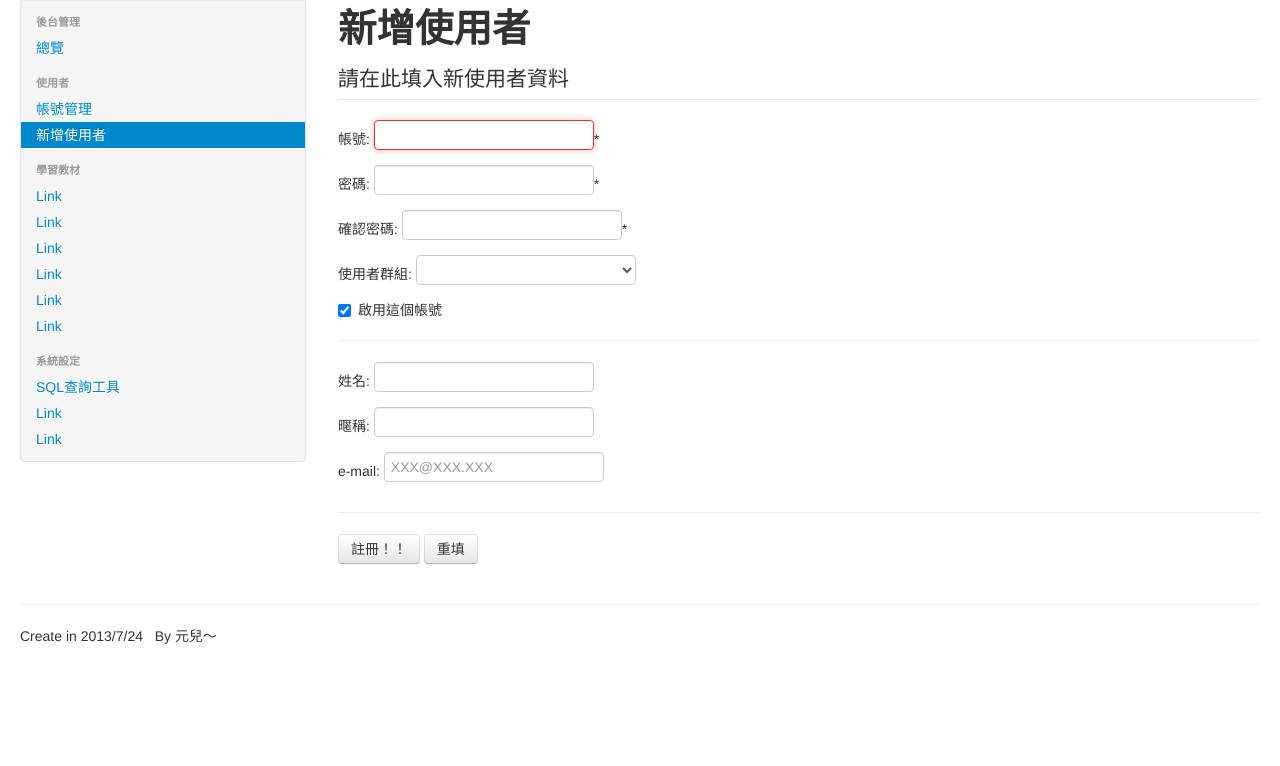
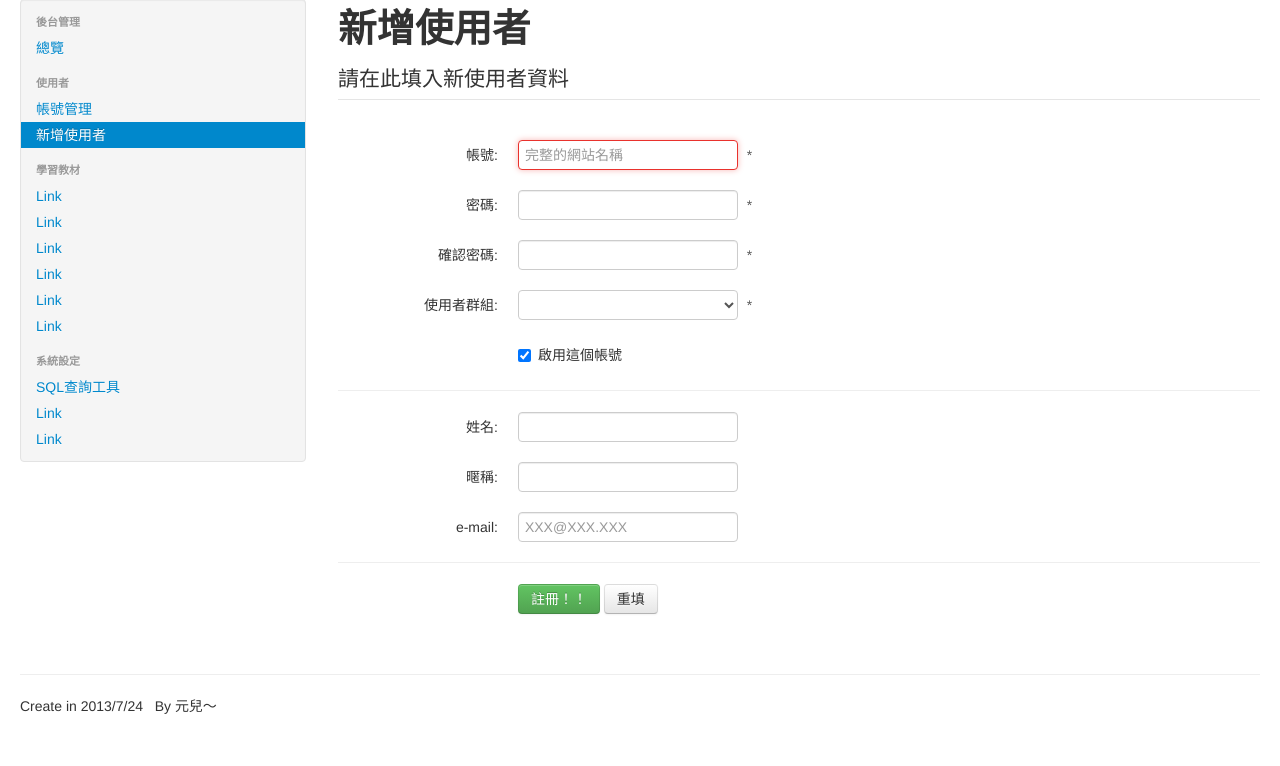
Before and after one commit to chu-dblab/E-learning-Server, a PHP site: page /account_create.php in a window 1280 px wide. Shown: the part 61-827 px from the top of the page. Before the commit the page ends 705 px from the top, so only its background shows below. Run offline with PHP 8.4, Linux system fonts and the light colour scheme; data that the repository does not hold is empty; a stand-in replaces the project's code that opens the database connection.

Commit message:
新增使用者管理網頁美化

```diff
--- a/htdocs/admin/account_create.php
+++ b/htdocs/admin/account_create.php
@@ -1,7 +1,7 @@
 <!--
-  account_list.php
+  account_create.php
 
-   查詢有哪些使用者
+   新增一位使用者
 
    Copyright 2013 元兒～ <yuan@Yuan-NB>
 
@@ -80,12 +80,31 @@
 						<?php show_status_notify() ?>
 					</section>
 					<section id="create-form">
-						<form action="action/account_toCreate.php" method="post">
+						<form class="form-horizontal" action="action/account_toCreate.php" method="post">
 							<fieldset>
 								<legend>請在此填入新使用者資料</legend>
-								<label>帳號: <input autofocus type="text" name="user_id" required="required" />*</label>
-								<label>密碼: <input type="password" name="user_password" id="user_password" required="required" oninput="checkPasswords()" />*</label>
-								<label>確認密碼: <input type="password" name="user_confirm_password" id="user_confirm_password" required="required" oninput="checkPasswords()" />*</label>
+
+								<div class="control-group">
+									<label class="control-label" for="user_id">帳號: </label>
+									<div class="controls">
+										<input autofocus type="text" name="user_id" id="user_id" required="required" placeholder="完整的網站名稱" />
+										<span class="help-inline">*</span>
+									</div>
+								</div>
+								<div class="control-group">
+									<label class="control-label" for="user_password">密碼: </label>
+									<div class="controls">
+										<input type="password" name="user_password" id="user_password" required="required" oninput="checkPasswords()" />
+										<span class="help-inline">*</span>
+									</div>
+								</div>
+								<div class="control-group">
+									<label class="control-label" for="user_confirm_password">確認密碼: </label>
+									<div class="controls">
+										<input type="password" name="user_confirm_password" id="user_confirm_password" required="required" oninput="checkPasswords()" />
+										<span class="help-inline">*</span>
+									</div>
+								</div>
 								<script>
 									function checkPasswords() {
 										var user_password = document.getElementById('user_password');
@@ -98,7 +117,10 @@
 										}
 									}
 								</script>
-								<label>使用者群組:
+
+								<div class="control-group">
+									<label class="control-label" for="user_group">使用者群組: </label>
+									<div class="controls">
 										<select name="user_group" id="user_group">
 											<?php
 												$userGroup = userGroup_getList();
@@ -109,17 +131,46 @@
 											<!--<option value="MD5">MD5</option>
 											<otion value="">無</option>-->
 										</select>
-								</label>
+										<span class="help-inline">*</span>
+									</div>
+								</div>
+								<div class="control-group">
+									<div class="controls">
 										<label class="checkbox">
 											<input type="checkbox" name="user_active" value="active" checked> 啟用這個帳號
 										</label>
+									</div>
+								</div>
 								<hr />
-								<label>姓名: <input type="text" name="user_realName" /></label>
-								<label>暱稱: <input type="text" name="user_nickName" /></label>
-								<label>e-mail: <input type="email" name="user_email" placeholder="XXX@XXX.XXX" /></label>
+								<div class="control-group">
+									<label class="control-label" for="user_realName">姓名: </label>
+									<div class="controls">
+										<input type="text" name="user_realName" id="user_realName" />
+										<span class="help-inline"></span>
+									</div>
+								</div>
+								<div class="control-group">
+									<label class="control-label" for="user_nickName">暱稱: </label>
+									<div class="controls">
+										<input type="text" name="user_nickName" id="user_nickName" />
+										<span class="help-inline"></span>
+									</div>
+								</div>
+								<div class="control-group">
+									<label class="control-label" for="user_email">e-mail: </label>
+									<div class="controls">
+										<input type="email" name="user_email" id="user_email" placeholder="XXX@XXX.XXX" />
+										<span class="help-inline"></span>
+									</div>
+								</div>
+
 								<hr />
-								<button type="submit" class="btn" id="sendbutton" name="sendbutton">註冊！！</button>
+								<div class="control-group">
+									<div class="controls">
+										<button type="submit" class="btn btn-success" id="sendbutton" name="sendbutton">註冊！！</button>
 										<button type="reset" class="btn" id="resetbutton" name="resetbutton">重填</button>
+									</div>
+								</div>
 							</fieldset>
 						</form>
 
```
Also changed, not shown: README.md. Lines whose indentation alone changed are shown as unchanged.
